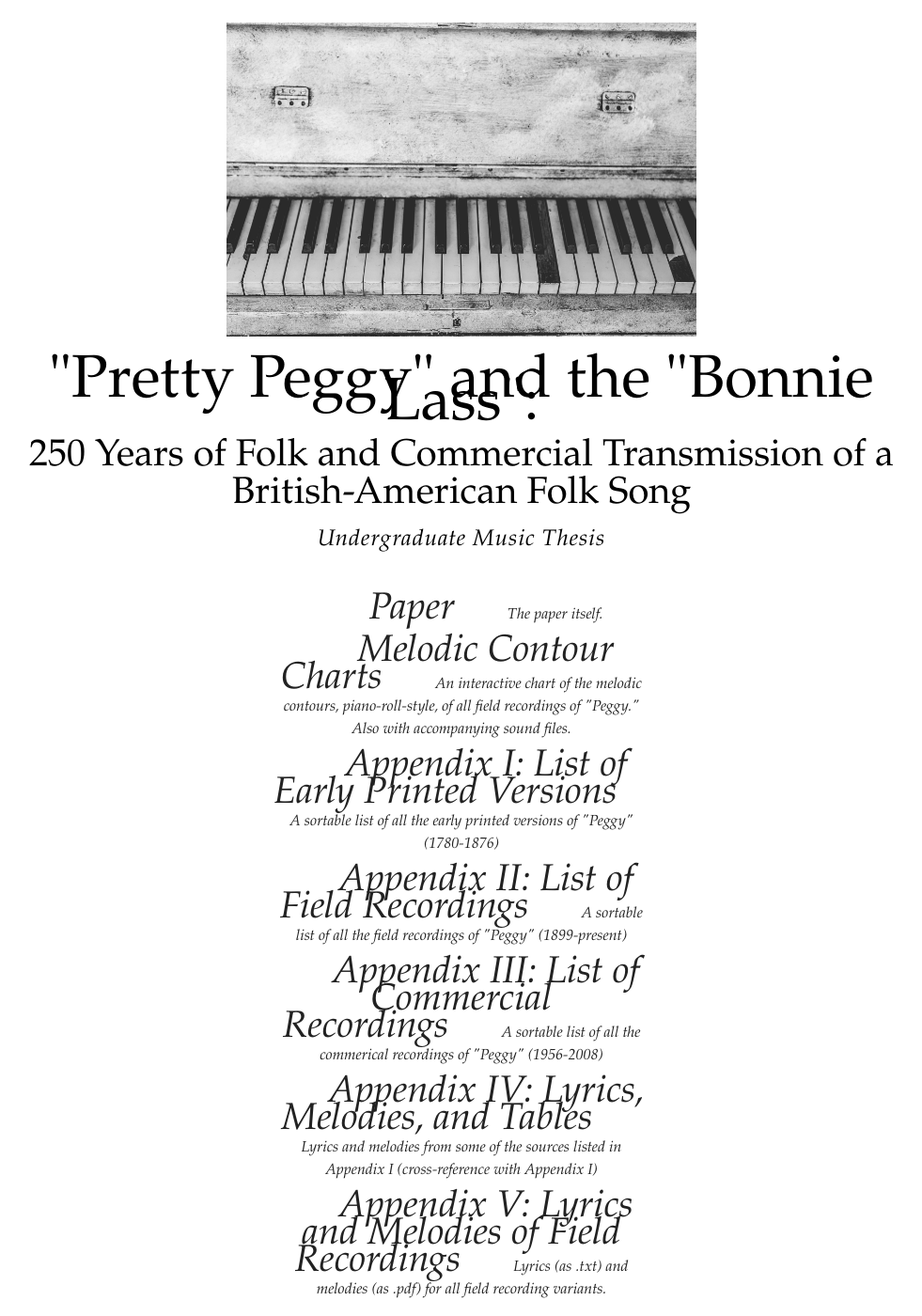
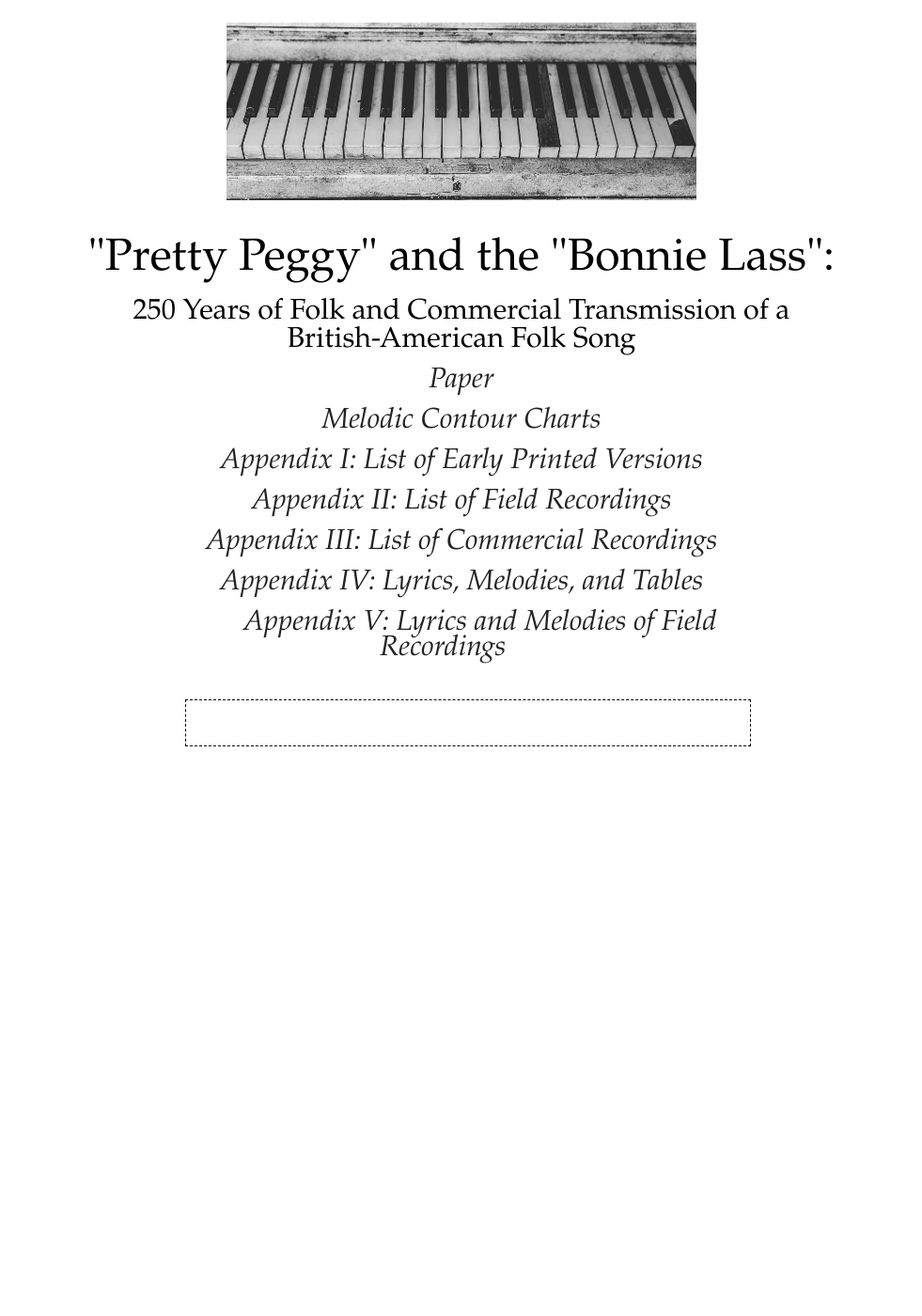
Before and after one commit to carolineglazer/peggy-online, a PHP site: page / in a window 1280 px wide. Shown: the whole page at 94% size, without its empty margins (149-1130 px from the left). After the commit the page ends 794 px from the top, so only its background shows below. Run offline with PHP 8.4, Linux system fonts and the light colour scheme.

Commit message:
fixed CSS box issues

```diff
--- a/index.html
+++ b/index.html
@@ -13,9 +13,6 @@
 			<img src="piano.jpg" alt="Peggy Online!">
 			<h1>"Pretty Peggy" and the "Bonnie Lass":</h1>
 			<h2>250 Years of Folk and Commercial Transmission of a British-American Folk Song</h2>
-			<div id="subtitle">
-				Undergraduate Music Thesis
-			</div>
 		</div>
 		<div id="items">
 			<ul id="nav">
--- a/style.css
+++ b/style.css
@@ -2,23 +2,24 @@
 	margin: 0;
 	color: black;
 	font-size: 16px;
-	font-family: 'Garamond', 'Baskerville', 'Times', serif;
+	font-family: 'Garamond', 'Times', serif;
 	font-style: italic;
 	line-height: 1.5em;
 	text-align: center;
 }
 
 h1 {
-	font-size: 4em;
-	font-family: 'Garamond', 'Baskerville', 'Times', serif;
+	font-size: 3em;
+	font-family: 'Garamond', 'Times', serif;
 	font-style: normal;
 	font-weight: normal;
 	margin: 0 auto 0.35em;
+	line-height: 1em;
 }
 
 h2 {
-	font-size: 2.5em;
-	font-family: 'Garamond', 'Baskerville', 'Times', serif;
+	font-size: 1.9em;
+	font-family: 'Garamond', 'Times', serif;
 	font-style: normal;
 	font-weight: normal;
 	line-height: 1em;
@@ -27,14 +28,13 @@
 
 #page {
 	position: relative;
-	width: 1024px;
-	min-height: 600px;
+	width: 50em;
 	margin: 0 auto;
 }
 
 #header {
-	width: 1024px;
-	margin-bottom: 3em;
+	width: 50em;
+	margin-bottom: 1em;
 }
 
 	#header img {
@@ -46,15 +46,16 @@
 
 	#header #subtitle {
 		font-size: 1.5em;
-		line-height: 1.2em;
+		line-height: 1em;
 		letter-spacing: 1px;
 	}
 
 #nav {
 	margin: 0 auto;
 	padding: 0;
-	width: 400px;
+	width: 40em;
 	list-style: none;
+	text-align: center;
 }
 
 	#nav li {
@@ -68,10 +69,40 @@
 
 	#nav a .button {
 		font-style: italic;
-		font-size: 2.5em;
+		font-size: 1.9em;
 		padding: 0 1.3em;
 	}
 
 	#nav a:hover .button {
 		background: url(finger-l.png) left no-repeat;
 	}
+
+
+	#nav a .text {
+		display: none;
+		width: 600px;
+	}
+
+	#nav a:hover .text {
+		display: block;
+		position: absolute;
+		width: 100px
+		vertical-align: middle;
+		top: 45em;
+		left: 6.6em;
+	}
+
+	#nav a:active, #nav a:focus {
+		outline-style: none;
+		outline-width: 0;
+	}
+
+#box {
+	margin-bottom: 1em;
+	position: absolute;
+	width: 600px;
+	height: 3em;
+	border: 1px dashed black;
+	top: 45em;
+	left: 6.6em;
+}
```
Also changed, not shown: piano.jpg.
